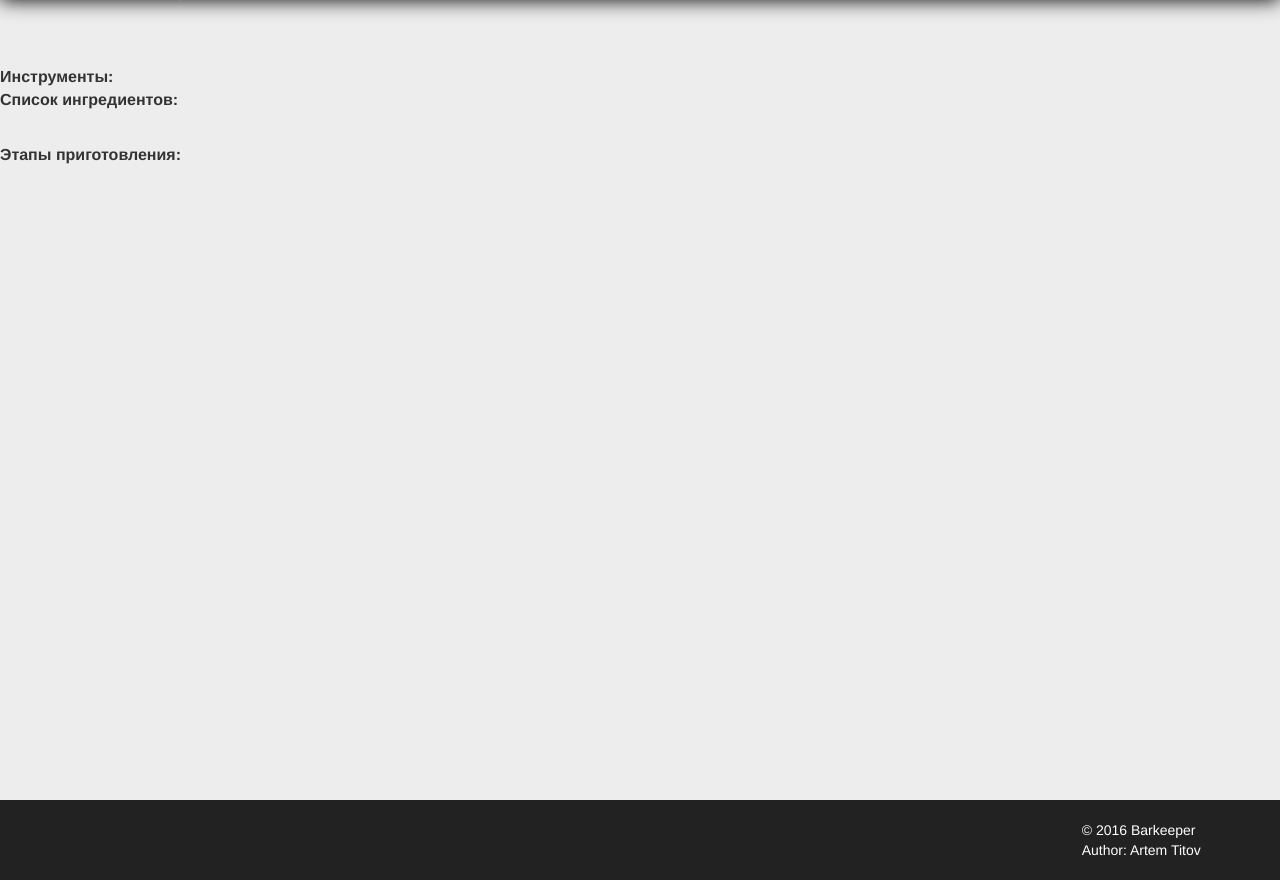
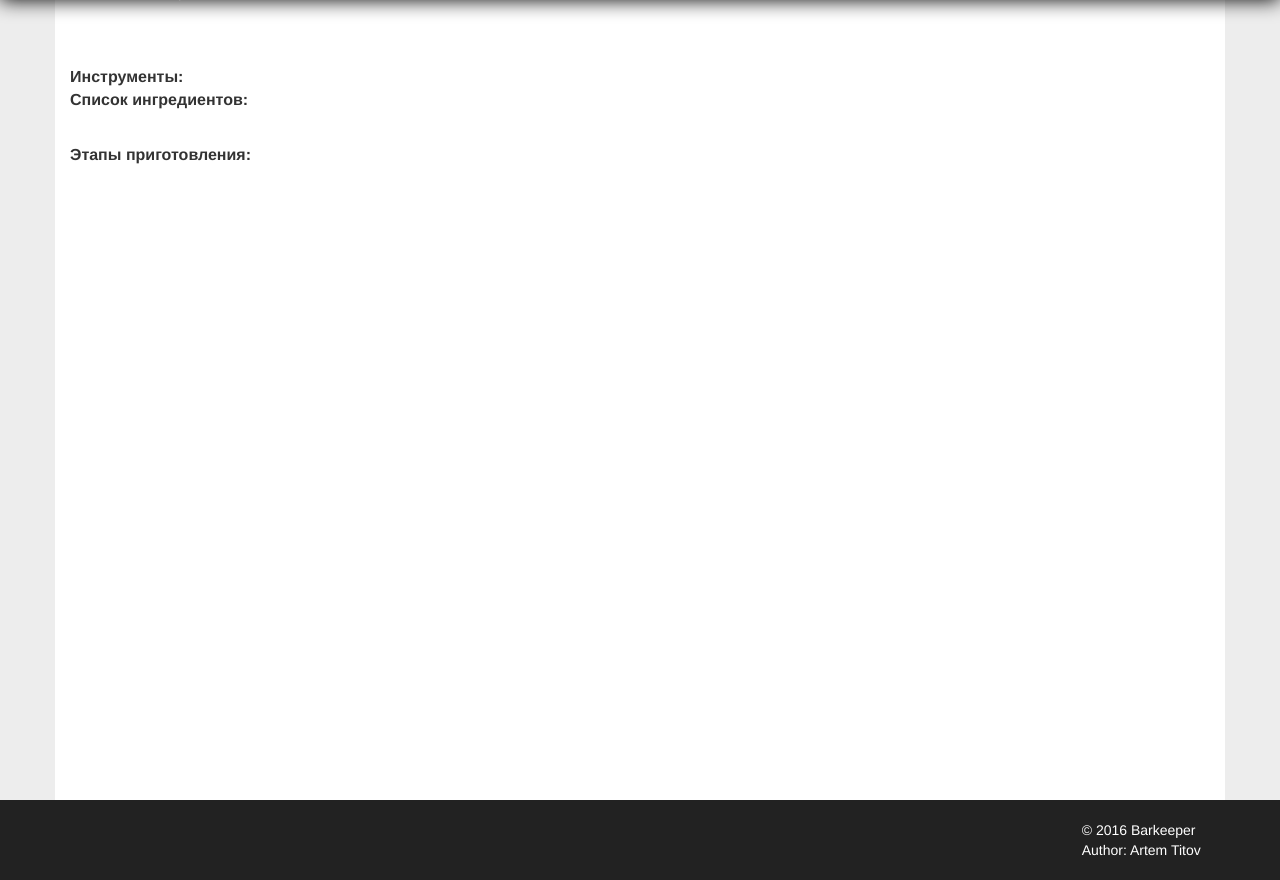
Before and after one commit to TitovArtem/cocktails, a Django app: template recipes_adviser/templates/recipes_adviser/recipe_detail.html in a window 1280 px wide. Shown: the part 50-930 px from the top of the page. Run offline with Django 3.2, Linux system fonts and the light colour scheme; the template is opened without the code that fills it, so the values that code supplies are empty; some libraries are stand-ins or nearby versions.

Commit message:
issue #19 Change some styles for versality.

```diff
--- a/recipes_adviser/templates/recipes_adviser/recipe_detail.html
+++ b/recipes_adviser/templates/recipes_adviser/recipe_detail.html
@@ -1,5 +1,7 @@
 {% extends 'base.html' %}
   {% block content %}
+
+  <div class="col-md-12">
 
   <h1>{{ recipe.title }}</h1>
   <img src="{{ IMAGE_URL }}{{ recipe.title_image.url }}"
@@ -49,4 +51,5 @@
     {% endfor %}
   </ol>
 
+  </div>
   {% endblock content %}
--- a/static/css/base.css
+++ b/static/css/base.css
@@ -1,8 +1,10 @@
+body {
+  background-color: #ededed;
+}
 
 .navbar {
   border: none;
   box-shadow: 0 0 20px rgba(0,0,0,1);
-  width: 100%;
 }
 
 .nav-title,
@@ -20,17 +22,21 @@
 .content {
   height: auto;
   min-height: 100%;
-  width: 100%;
   margin-top: 50px;
   padding-bottom: 180px;
   padding: 0px;
 
+  background-color: #ffffff;
   font-size: 12pt;
-  background-color: #ededed;
+}
+
+.content .row {
+  width: 100%;
+  margin: 0px;
 }
 
 .navbar-footer {
-
+  width: 100%;
   height: 80px;
   margin: 0px;
   padding: 0px;
@@ -48,3 +54,10 @@
 
   color: #ffffff;
 }
+
+h1 {
+  color: black;
+  font-family:'PT Serif';
+  font-style: italic;
+  font-weight: bold;
+}
--- a/templates/base.html
+++ b/templates/base.html
@@ -44,8 +44,10 @@
   </header>
 
   <div class="content container">
-    {% block content %}
-    {% endblock %}
+    <div class="row">
+      {% block content %}
+      {% endblock %}
+    </div>
   </div>
 
   <footer>
```
Also changed, not shown: recipes_adviser/static/css/styles.css (+6 -2 lines).
